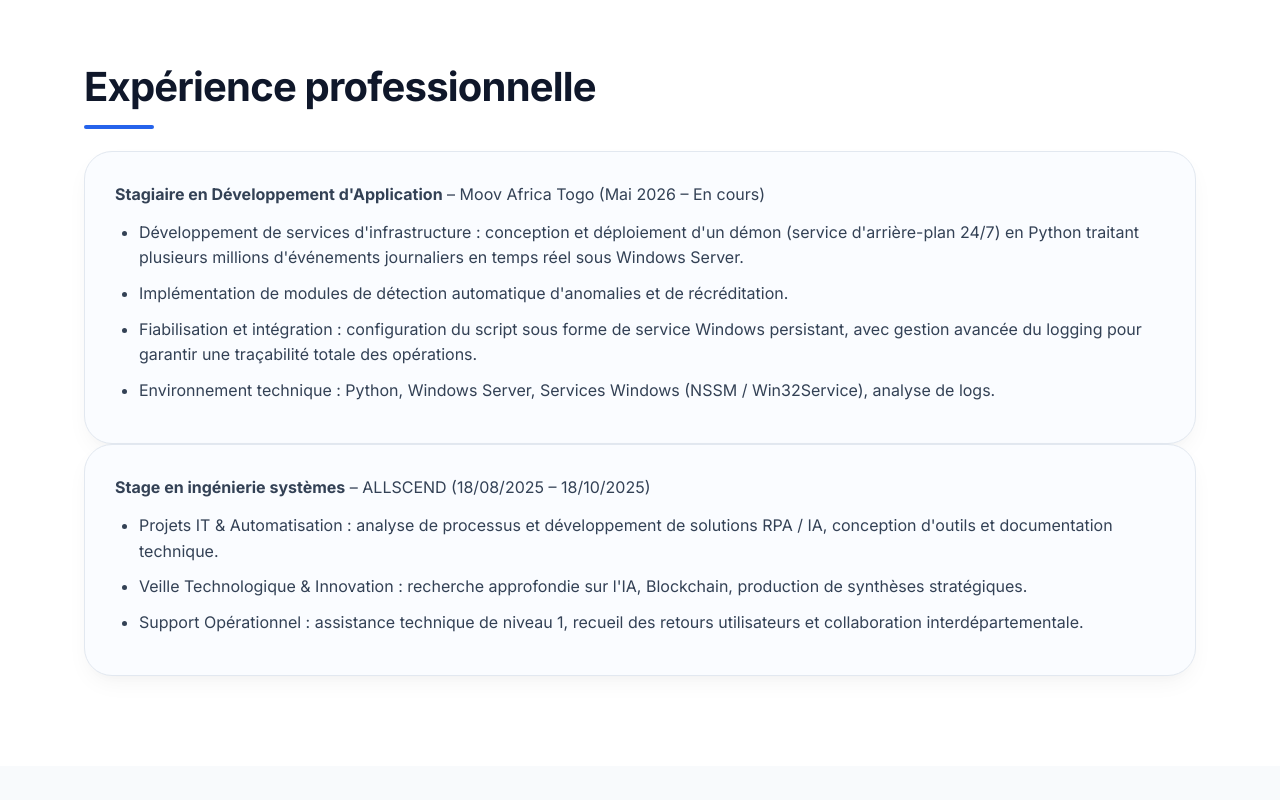
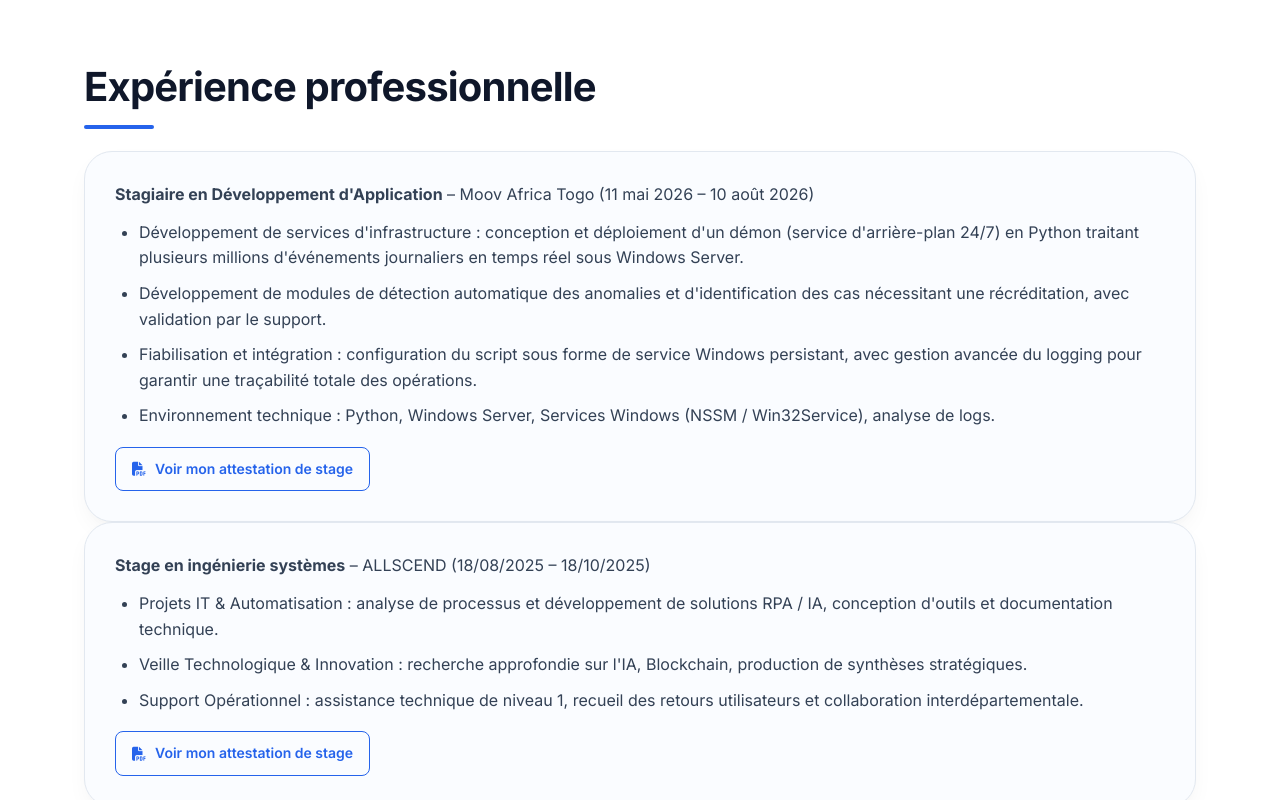
Before and after one commit to AMEHOUENOU/AMEHOUENOU.github.io, a plain HTML site: page index.html in a window 1280 px wide. Shown: the part 2000-2800 px from the top of the page. Drawn offline with Linux system fonts and the light colour scheme; a web font is replaced by a local one.

Commit message:
Mise à jour de mon statut etudiant vers diplome et ajout attestation

```diff
--- a/index.html
+++ b/index.html
@@ -13,6 +13,38 @@
   <link rel="stylesheet" href="https://cdn.jsdelivr.net/npm/simple-icons-font@v11/font/simple-icons.min.css">
 
   <link rel="stylesheet" href="style.css">
+
+  <!-- Boutons de consultation des attestations de stage -->
+  <style>
+    .exp-certificate {
+      margin-top: 18px;
+    }
+
+    .exp-certificate a {
+      display: inline-flex;
+      align-items: center;
+      gap: 9px;
+      padding: 10px 16px;
+      border: 1px solid #2563eb;
+      border-radius: 8px;
+      color: #2563eb;
+      text-decoration: none;
+      font-size: 14px;
+      font-weight: 600;
+      transition: background-color 0.25s ease, color 0.25s ease;
+    }
+
+    .exp-certificate a:hover,
+    .exp-certificate a:focus-visible {
+      background-color: #2563eb;
+      color: #fff;
+    }
+
+    .exp-certificate a:focus-visible {
+      outline: 3px solid rgba(37, 99, 235, 0.25);
+      outline-offset: 3px;
+    }
+  </style>
 </head>
 <body>
 
@@ -36,7 +68,7 @@
     <div class="hero-text">
       <p class="hero-intro">Bonjour, je suis</p>
       <h1>AMEHOUENOU Komi E. Parfait</h1>
-      <h2>Étudiant LP3 – Ingénierie des Systèmes Informatiques</h2>
+      <h2>Diplômé en Ingénierie des Systèmes Informatiques</h2>
       <p class="hero-desc">Développement Web & Mobile • Automatisation • CI/CD</p>
       <div class="hero-buttons">
         <a href="/cv/CV_AMEHOUENOU.pdf" class="btn btn-primary" target="_blank">
@@ -84,7 +116,7 @@
     <h2>À propos de moi</h2>
     <div class="about-content">
       <div class="about-text">
-        <p>Étudiant en ingénierie des systèmes informatiques, passionné par la conception, l'administration et la sécurisation d'infrastructures IT.</p>
+        <p>Diplômé en ingénierie des systèmes informatiques, passionné par la conception, l'administration et la sécurisation d'infrastructures IT.</p>
         <p>Formé à ESAG-NDE en partenariat avec SUPMTI (Maroc), avec une forte orientation Dev, Cloud et Automatisation.</p>
         <p>Mon objectif : concevoir des systèmes performants, sécurisés et scalables.</p>
       </div>
@@ -108,13 +140,21 @@
   <div class="container">
     <h2>Expérience professionnelle</h2>
     <div class="exp-card">
-      <p><strong>Stagiaire en Développement d'Application</strong> – Moov Africa Togo (Mai 2026 – En cours)</p>
+      <p><strong>Stagiaire en Développement d'Application</strong> – Moov Africa Togo (11 mai 2026 – 10 août 2026)</p>
       <ul class="exp-list">
         <li>Développement de services d'infrastructure : conception et déploiement d'un démon (service d'arrière-plan 24/7) en Python traitant plusieurs millions d'événements journaliers en temps réel sous Windows Server.</li>
-        <li>Implémentation de modules de détection automatique d'anomalies et de récréditation.</li>
+        <li>Développement de modules de détection automatique des anomalies et d'identification des cas nécessitant une récréditation, avec validation par le support.</li>
         <li>Fiabilisation et intégration : configuration du script sous forme de service Windows persistant, avec gestion avancée du logging pour garantir une traçabilité totale des opérations.</li>
         <li>Environnement technique : Python, Windows Server, Services Windows (NSSM / Win32Service), analyse de logs.</li>
       </ul>
+      <div class="exp-certificate">
+        <a href="/documents/attestations/attestation-moov.pdf"
+           target="_blank" rel="noopener noreferrer"
+           aria-label="Consulter l'attestation de stage chez Moov Africa Togo (PDF)">
+          <i class="fas fa-file-pdf" aria-hidden="true"></i>
+          Voir mon attestation de stage
+        </a>
+      </div>
     </div>
     <div class="exp-card">
       <p><strong>Stage en ingénierie systèmes</strong> – ALLSCEND (18/08/2025 – 18/10/2025)</p>
@@ -123,6 +163,14 @@
         <li>Veille Technologique & Innovation : recherche approfondie sur l'IA, Blockchain, production de synthèses stratégiques.</li>
         <li>Support Opérationnel : assistance technique de niveau 1, recueil des retours utilisateurs et collaboration interdépartementale.</li>
       </ul>
+      <div class="exp-certificate">
+        <a href="/documents/attestations/attestation-allscend.pdf"
+           target="_blank" rel="noopener noreferrer"
+           aria-label="Consulter l'attestation de stage chez ALLSCEND (PDF)">
+          <i class="fas fa-file-pdf" aria-hidden="true"></i>
+          Voir mon attestation de stage
+        </a>
+      </div>
     </div>
   </div>
 </section>
```
